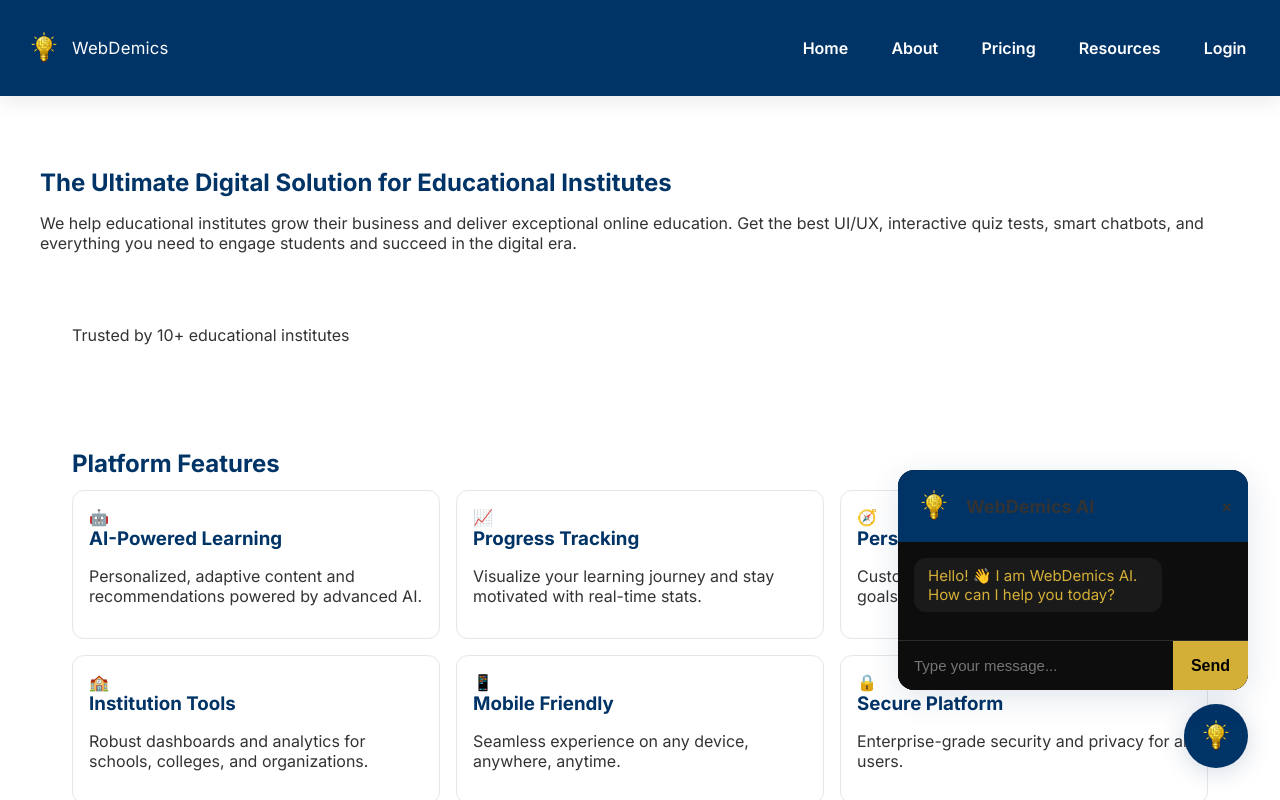
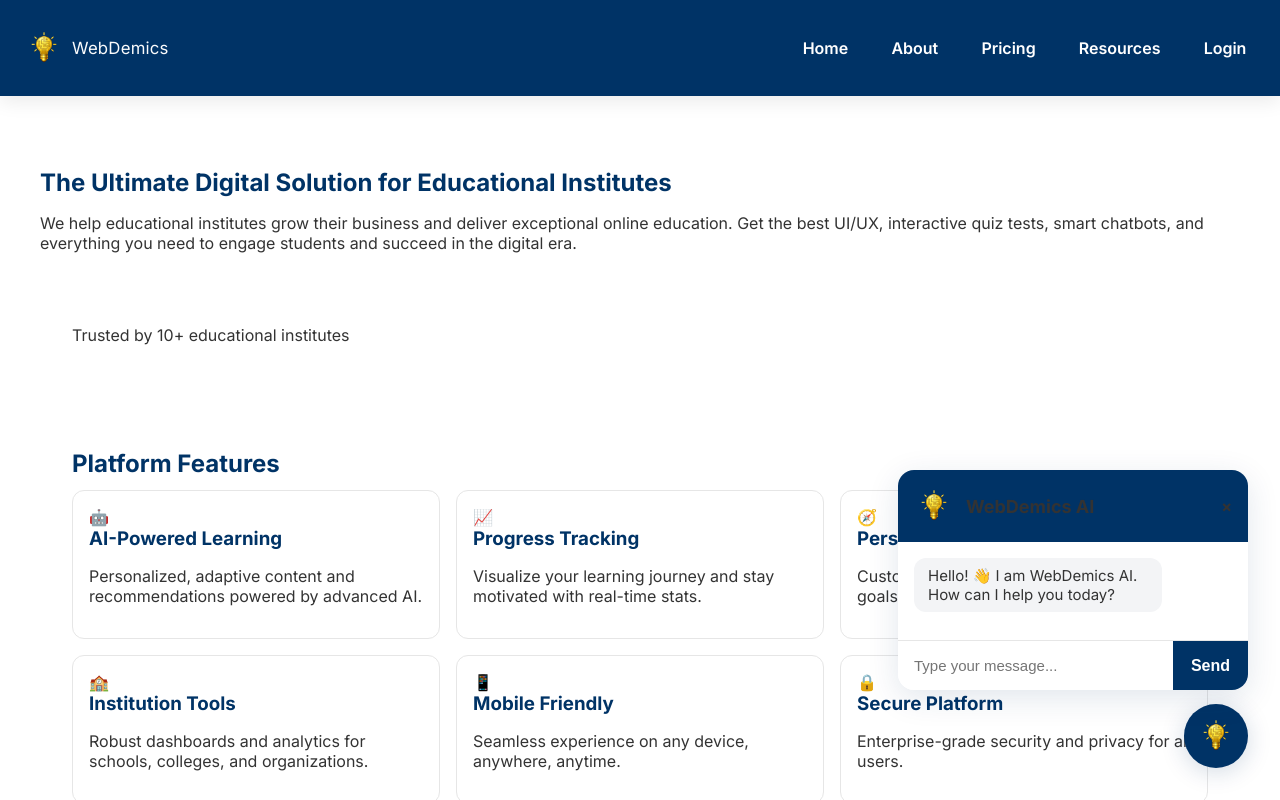
Before and after one commit to anfushahid2020/my-business-website, a React (Vite) app: page /login in a window 1280 px wide. Both pictures are taken after a click on the button "Open Chatbot". Shown: the top 800 px of the page. Built offline with nearby package versions, Linux system fonts and the light colour scheme.

Commit message:
style(chatbot): align chatbot colors with site theme variables

```diff
--- a/src/components/Chatbot.tsx
+++ b/src/components/Chatbot.tsx
@@ -127,7 +127,7 @@ const Chatbot: React.FC = () => {
             right: 32,
             width: 350,
             maxWidth: '90vw',
-            background: '#0d0d0d',
+            background: 'var(--bg)',
             borderRadius: 16,
             boxShadow: '0 8px 32px rgba(0, 51, 102, 0.12)',
             zIndex: 1001,
@@ -141,14 +141,14 @@ const Chatbot: React.FC = () => {
             <span style={{ fontWeight: 700, fontSize: 18 }}>{BOT_NAME}</span>
             <span style={{ marginLeft: 'auto', cursor: 'pointer', fontWeight: 700 }} onClick={() => setOpen(false)}>&times;</span>
           </div>
-            <div style={{ flex: 1, padding: '1rem', overflowY: 'auto', background: '#0d0d0d' }}>
+            <div style={{ flex: 1, padding: '1rem', overflowY: 'auto', background: 'var(--bg)' }}>
             {messages.map((msg, i) => (
               <div key={i} style={{ marginBottom: 12, textAlign: msg.sender === 'user' ? 'right' : 'left' }}>
                 <span
                   style={{
                     display: 'inline-block',
-                      background: msg.sender === 'user' ? '#D4AF37' : '#1a1a1a',
-                      color: msg.sender === 'user' ? '#000000' : '#D4AF37',
+                      background: msg.sender === 'user' ? 'var(--primary)' : '#f3f4f6',
+                      color: msg.sender === 'user' ? '#ffffff' : 'var(--text)',
                     borderRadius: 12,
                     padding: '8px 14px',
                     fontSize: 15,
@@ -162,17 +162,16 @@ const Chatbot: React.FC = () => {
             ))}
             <div ref={chatEndRef} />
           </div>
-            <form onSubmit={sendMessage} style={{ display: 'flex', borderTop: '1px solid #2d2d2d', background: '#0d0d0d' }}>
+            <form onSubmit={sendMessage} style={{ display: 'flex', borderTop: '1px solid var(--card-border)', background: 'var(--bg)' }}>
             <input
               type="text"
               ref={inputRef}
               value={input}
               onChange={e => setInput(e.target.value)}
               placeholder={loading ? 'Waiting for reply...' : 'Type your message...'}
-
-                style={{ flex: 1, border: 'none', padding: '1rem', fontSize: 15, outline: 'none', background: '#0d0d0d', color: '#D4AF37' }}
+                style={{ flex: 1, border: 'none', padding: '1rem', fontSize: 15, outline: 'none', background: 'transparent', color: 'var(--text)' }}
             />
-              <button type="submit" disabled={loading || !input.trim()} style={{ background: '#D4AF37', color: '#000000', border: 'none', padding: '0 18px', fontWeight: 700, fontSize: 16, borderRadius: 0, cursor: 'pointer' }}>
+              <button type="submit" disabled={loading || !input.trim()} style={{ background: 'var(--primary)', color: '#ffffff', border: 'none', padding: '0 18px', fontWeight: 700, fontSize: 16, borderRadius: 0, cursor: 'pointer' }}>
               Send
             </button>
           </form>
```
